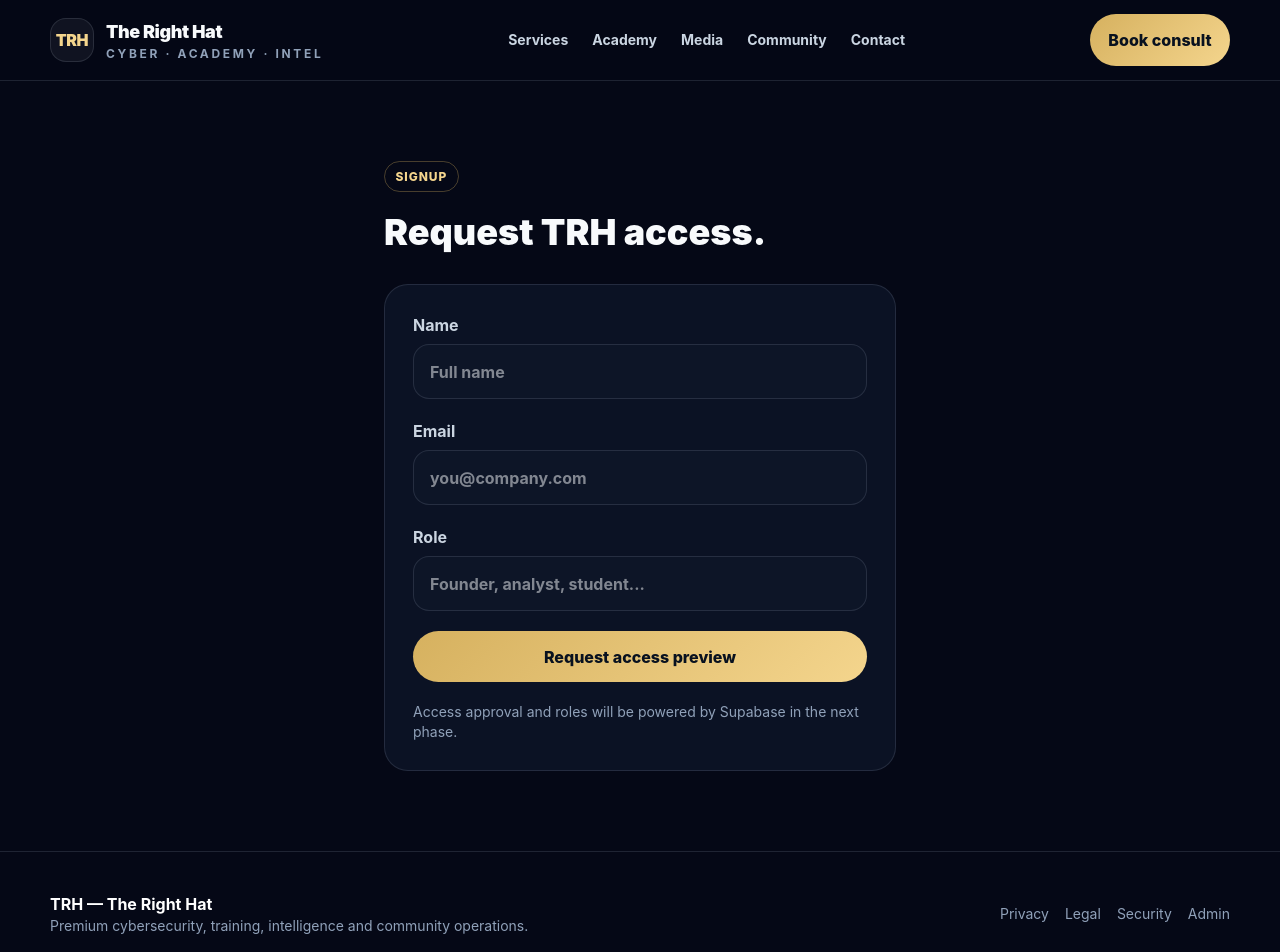
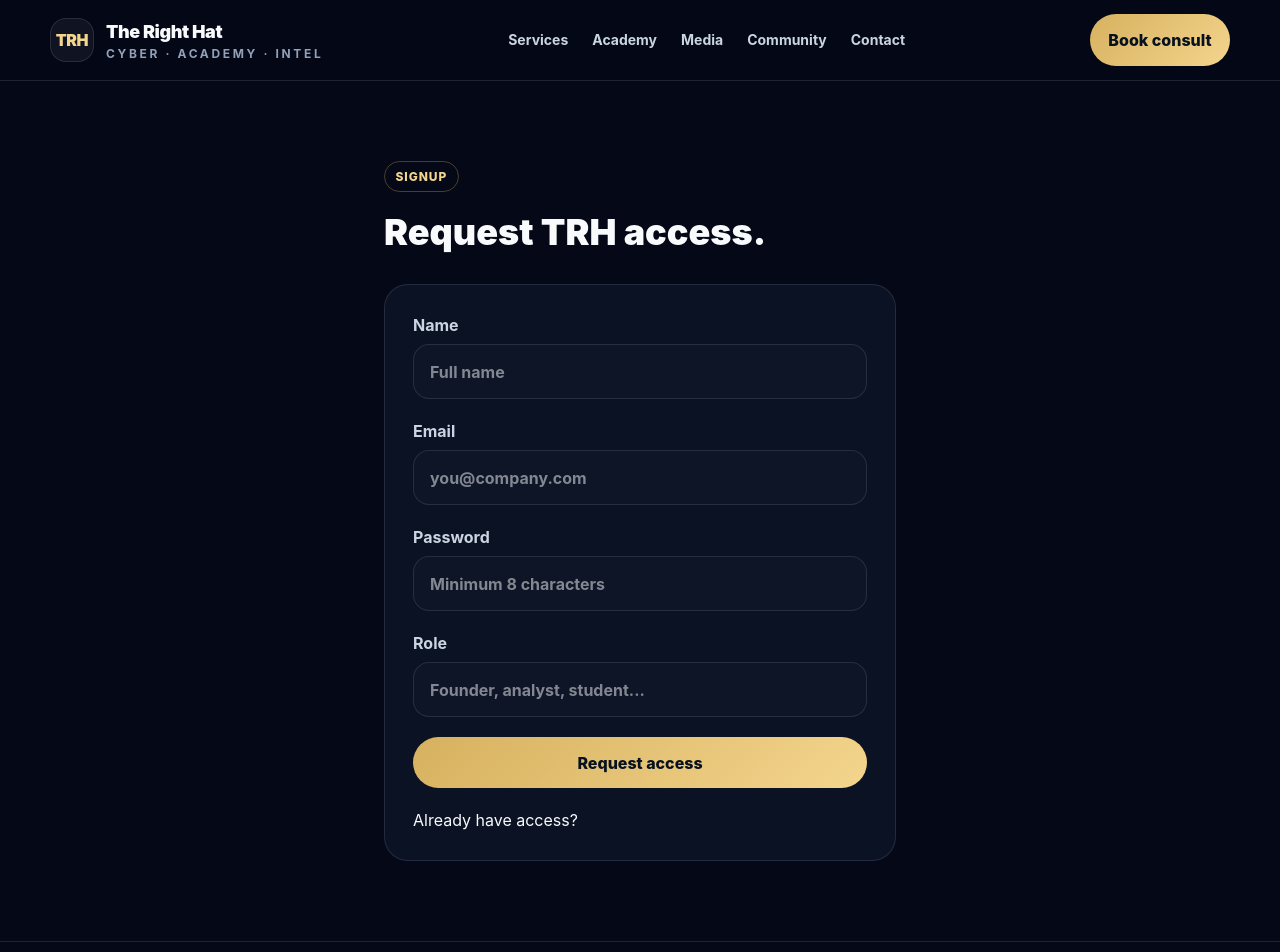
Before and after one commit to SeeDev-K/The-Right-Hat, a Next.js app: page /signup in a window 1280 px wide. Shown: the top 952 px of the page. Built offline with nearby package versions, Linux system fonts and the light colour scheme; no server answers.

Commit message:
feat: connect signup to Supabase Auth

```diff
--- a/app/signup/page.tsx
+++ b/app/signup/page.tsx
@@ -1,18 +1,60 @@
-export const metadata = { title: 'Signup' }
+'use client'
+
+import Link from 'next/link'
+import { FormEvent, useState } from 'react'
+import { createBrowserSupabaseClient } from '@/lib/supabase/browser'
 
 export default function SignupPage() {
+  const [status, setStatus] = useState('')
+  const [error, setError] = useState('')
+  const [loading, setLoading] = useState(false)
+
+  async function onSubmit(event: FormEvent<HTMLFormElement>) {
+    event.preventDefault()
+    setLoading(true)
+    setStatus('')
+    setError('')
+
+    const form = event.currentTarget
+    const formData = new FormData(form)
+    const fullName = String(formData.get('full_name') || '').trim()
+    const email = String(formData.get('email') || '').trim()
+    const password = String(formData.get('password') || '')
+    const role = String(formData.get('role') || '').trim()
+
+    const supabase = createBrowserSupabaseClient()
+    const { error: signUpError } = await supabase.auth.signUp({
+      email,
+      password,
+      options: { data: { full_name: fullName, requested_role: role } },
+    })
+
+    setLoading(false)
+
+    if (signUpError) {
+      setError(signUpError.message)
+      return
+    }
+
+    setStatus('Account request created. Check your email if confirmation is enabled in Supabase.')
+    form.reset()
+  }
+
   return (
     <main className="py-20">
       <div className="container max-w-lg">
         <span className="badge">Signup</span>
         <h1 className="mt-5 text-4xl font-black">Request TRH access.</h1>
-        <div className="card mt-8 grid gap-5 p-7">
-          <label>Name<input placeholder="Full name" /></label>
-          <label>Email<input type="email" placeholder="you@company.com" /></label>
-          <label>Role<input placeholder="Founder, analyst, student..." /></label>
-          <button className="btn btn-primary">Request access preview</button>
-          <p className="text-sm text-slate-400">Access approval and roles will be powered by Supabase in the next phase.</p>
-        </div>
+        <form onSubmit={onSubmit} className="card mt-8 grid gap-5 p-7">
+          <label>Name<input name="full_name" required placeholder="Full name" /></label>
+          <label>Email<input name="email" type="email" required placeholder="you@company.com" /></label>
+          <label>Password<input name="password" type="password" required minLength={8} placeholder="Minimum 8 characters" /></label>
+          <label>Role<input name="role" placeholder="Founder, analyst, student..." /></label>
+          <button disabled={loading} className="btn btn-primary" type="submit">{loading ? 'Creating...' : 'Request access'}</button>
+          {status && <p className="text-sm text-emerald-300">{status}</p>}
+          {error && <p className="text-sm text-red-300">{error}</p>}
+          <Link href="/login" className="text-[var(--gold-soft)]">Already have access?</Link>
+        </form>
       </div>
     </main>
   )
```
